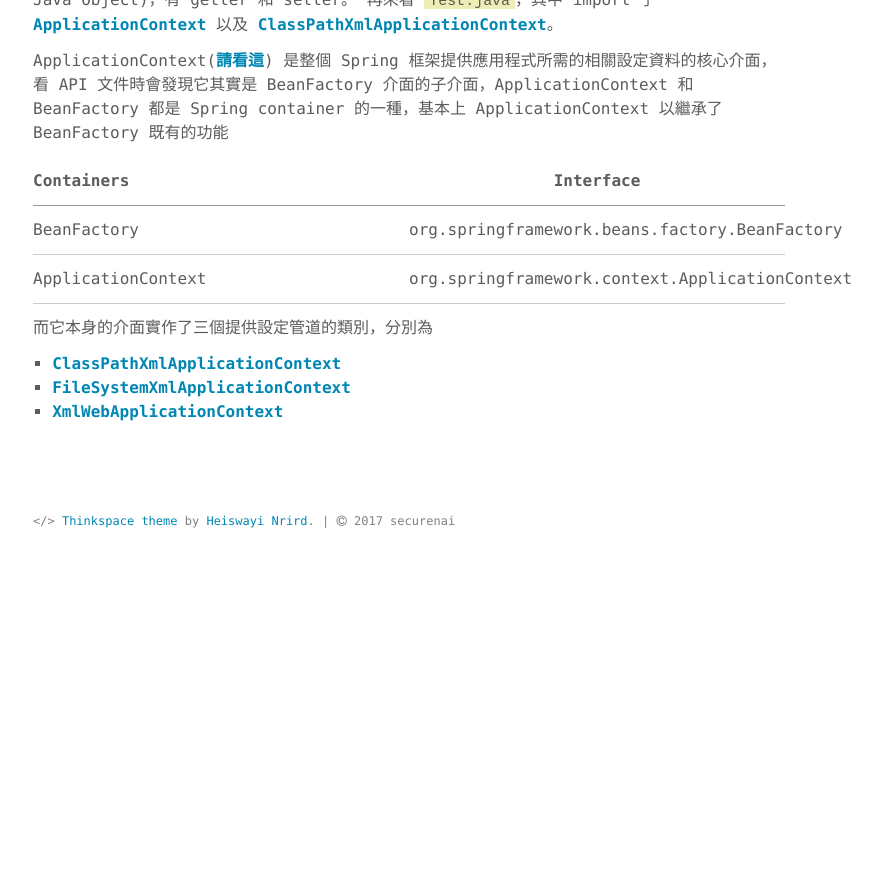
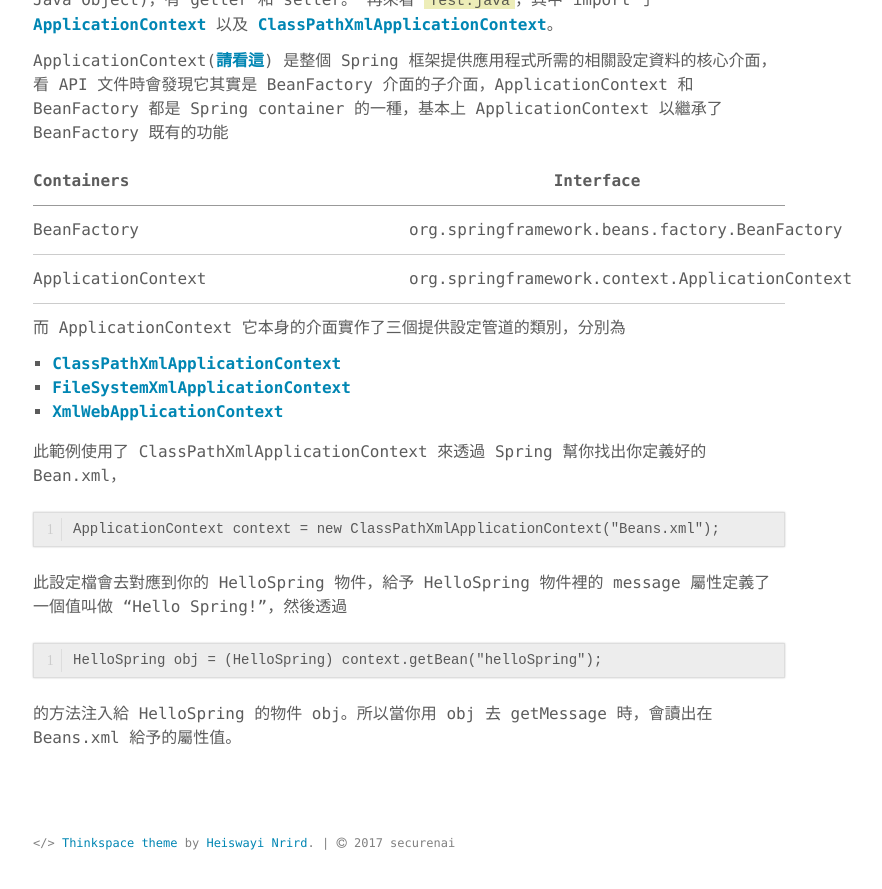
Before and after one commit to securenai/securenai.github.io, a Jekyll site: the page built from spring/spring_page2.md, in a window 1280 px wide and 900 px high, scrolled down 3653 px. Shown: the top 889 px of the window, without its empty margins (231-1113 px from the left). Built offline with Jekyll 4.4.1, drawn with Linux system fonts in a browser that asks for light colours; our own code applies the rules of GitHub Pages for plain Markdown files; before the commit the page ends 4231 px from its top, so only the background shows below that.

Commit message:
Update spring_page2.md

````diff
--- a/spring/spring_page2.md
+++ b/spring/spring_page2.md
@@ -115,8 +115,18 @@ ApplicationContext(**<a href="https://spring.io/understanding/application-contex
 | BeanFactory        | org.springframework.beans.factory.BeanFactory |
 | ApplicationContext | org.springframework.context.ApplicationContext|
 
-而它本身的介面實作了三個提供設定管道的類別，分別為
+而 ApplicationContext 它本身的介面實作了三個提供設定管道的類別，分別為
 
 1. **<a href="https://docs.spring.io/spring/docs/current/javadoc-api/org/springframework/context/support/ClassPathXmlApplicationContext.html" target="_blank">ClassPathXmlApplicationContext</a>**
 2. **<a href="https://docs.spring.io/spring/docs/current/javadoc-api/org/springframework/context/support/FileSystemXmlApplicationContext.html" target="_blank">FileSystemXmlApplicationContext</a>**
 3. **<a href="https://docs.spring.io/spring/docs/current/javadoc-api/org/springframework/web/context/support/XmlWebApplicationContext.html" target="_blank">XmlWebApplicationContext</a>**
+
+此範例使用了 ClassPathXmlApplicationContext 來透過 Spring 幫你找出你定義好的 Bean.xml，
+```
+ApplicationContext context = new ClassPathXmlApplicationContext("Beans.xml");
+```
+此設定檔會去對應到你的 HelloSpring 物件，給予 HelloSpring 物件裡的 message 屬性定義了一個值叫做 "Hello Spring!"，然後透過
+```
+HelloSpring obj = (HelloSpring) context.getBean("helloSpring");
+```
+的方法注入給 HelloSpring 的物件 obj。所以當你用 obj 去 getMessage 時，會讀出在 Beans.xml 給予的屬性值。
````
